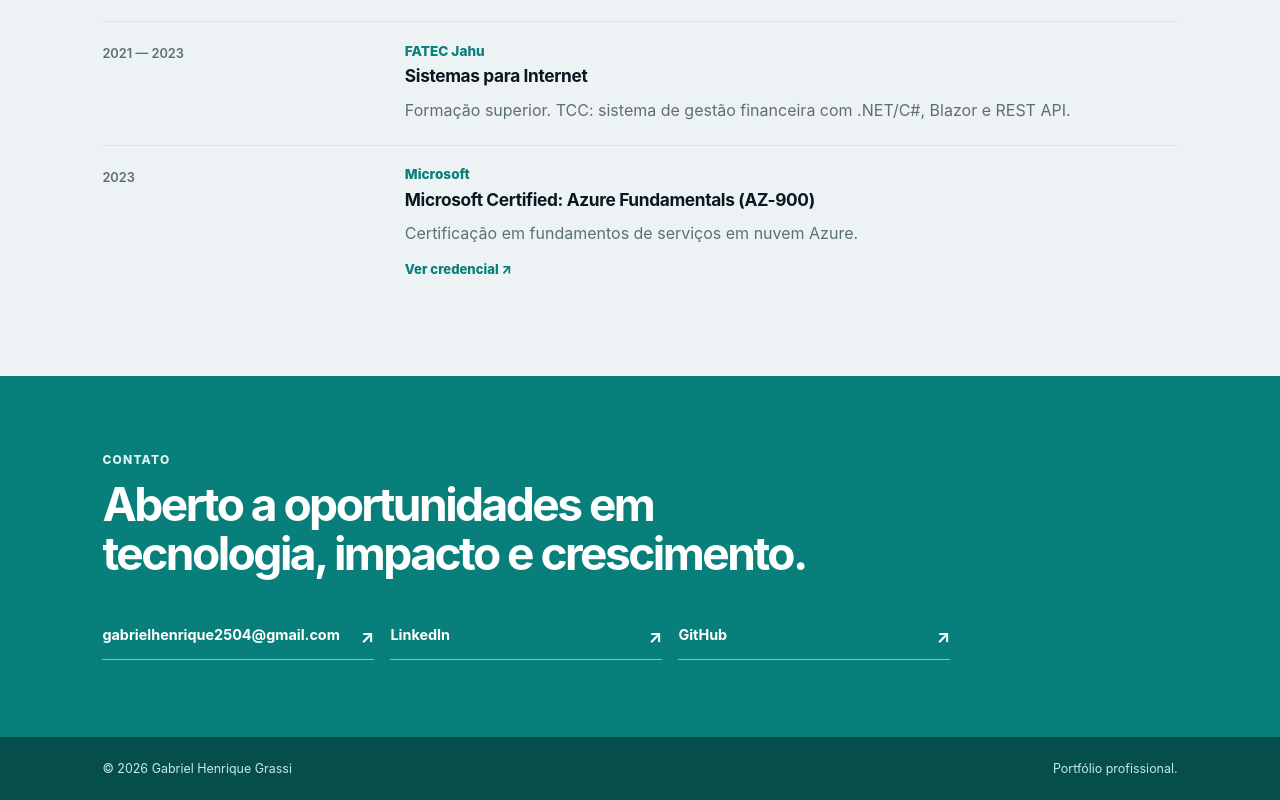
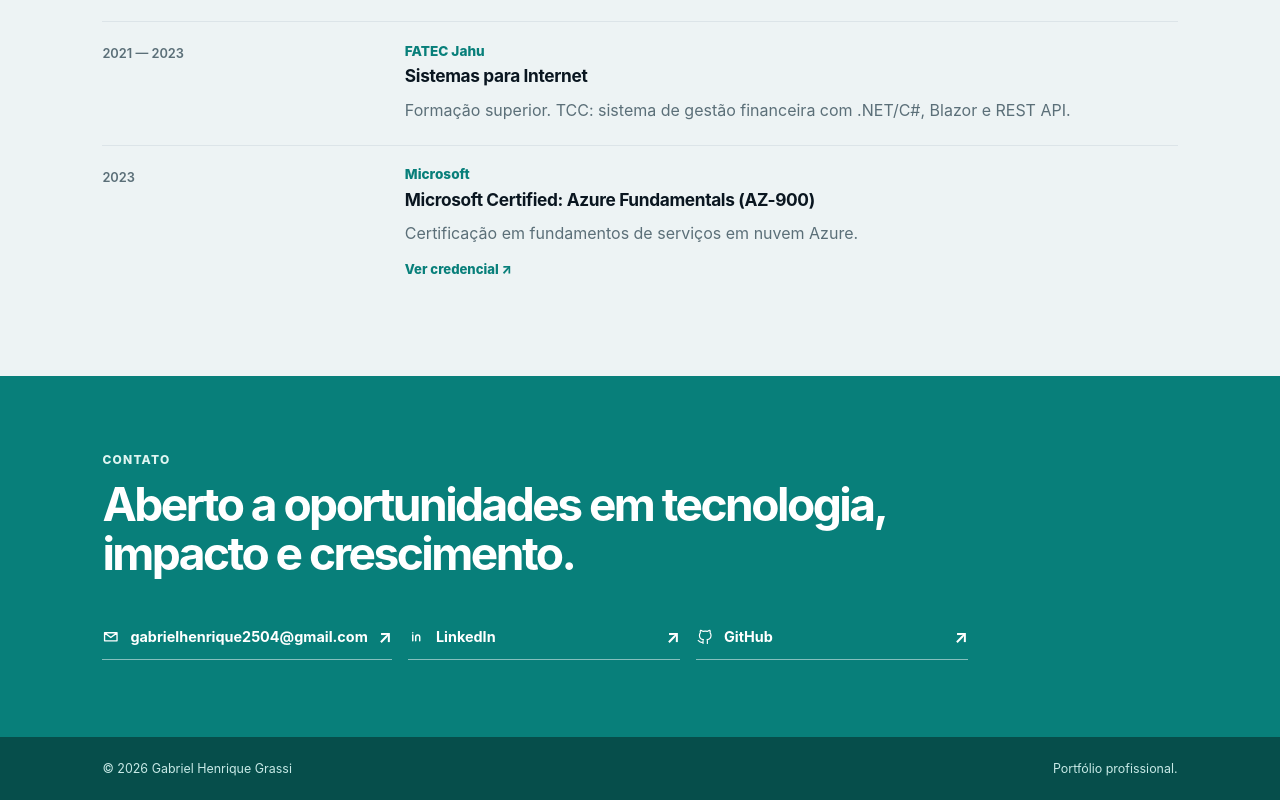
Before and after one commit to gbLw1/portfolio, a React (Vite) app: page / in a window 1280 px wide. Shown: the part 4135-4935 px from the top of the page. Built offline with nearby package versions, Linux system fonts and the light colour scheme.

Commit message:
feat: refine contact section

```diff
--- a/src/pages/home/ui/HomePage.tsx
+++ b/src/pages/home/ui/HomePage.tsx
@@ -2,6 +2,7 @@ import { profile } from '../../../shared/config/profile'
 import { useI18n } from '../../../shared/i18n'
 import { SectionHeading } from '../../../shared/ui/SectionHeading'
 import { BackToTop } from '../../../widgets/back-to-top/BackToTop'
+import { Contact } from '../../../widgets/contact/Contact'
 import { Education } from '../../../widgets/education/Education'
 import { Hero } from '../../../widgets/hero/Hero'
 import { Leadership } from '../../../widgets/leadership/Leadership'
@@ -13,7 +14,6 @@ import './home-page.css'
 
 export function HomePage() {
   const { copy } = useI18n()
-  const contacts = [`mailto:${profile.email}`, profile.linkedin, profile.github]
 
   return (
     <main className="portfolio">
@@ -61,26 +61,7 @@ export function HomePage() {
         <Education />
       </section>
 
-      <section className="contact section" id="contato">
-        <p className="eyebrow">{copy.contact.eyebrow}</p>
-        <h2>
-          {copy.contact.title}
-          {copy.contact.accent && <><br /><em>{copy.contact.accent}</em></>}
-        </h2>
-        <div className="contact-links">
-          {contacts.map((href, index) => (
-            <a
-              key={href}
-              href={href}
-              target={index ? '_blank' : undefined}
-              rel={index ? 'noreferrer' : undefined}
-            >
-              {index === 0 ? profile.email : copy.contact.links[index]}
-              <span>↗</span>
-            </a>
-          ))}
-        </div>
-      </section>
+      <Contact />
 
       <footer>
         <span>© {new Date().getFullYear()} {profile.name}</span>
--- a/src/pages/home/ui/home-page.css
+++ b/src/pages/home/ui/home-page.css
@@ -20,8 +20,7 @@
   text-transform: uppercase;
 }
 
-.section h2,
-.contact h2 {
+.section h2 {
   font-size: clamp(2rem, 3.6vw, 3.8rem);
   letter-spacing: -0.055em;
   line-height: 1.06;
@@ -382,44 +381,6 @@
   color: var(--muted);
 }
 
-.contact {
-  background: var(--accent);
-  color: #fff;
-}
-
-.contact .eyebrow {
-  color: #dff5f1;
-}
-
-.contact h2 {
-  max-width: 45rem;
-}
-
-.contact-links {
-  display: flex;
-  flex-wrap: wrap;
-  gap: 1rem;
-  margin-top: 2.25rem;
-}
-
-.contact-links a {
-  border-bottom: 1px solid rgba(255, 255, 255, 0.5);
-  display: flex;
-  font-size: 0.9rem;
-  font-weight: 700;
-  justify-content: space-between;
-  min-width: min(100%, 17rem);
-  padding: 0.75rem 0;
-}
-
-.contact-links a:hover {
-  border-color: #fff;
-}
-
-.contact-links span {
-  font-size: 1.1rem;
-}
-
 footer {
   background: #064e4b;
   color: #c7e9e6;
@@ -479,10 +440,6 @@ footer {
     grid-template-columns: 1fr;
   }
 
-  .contact h2 {
-    font-size: clamp(2rem, 9vw, 3rem);
-  }
-
   footer {
     flex-direction: column;
     gap: 0.7rem;
--- a/src/shared/i18n/messages.ts
+++ b/src/shared/i18n/messages.ts
@@ -42,7 +42,7 @@ export const messages: Record<Locale, Copy> = {
       { label: 'Visão sistêmica', items: ['Pensamento crítico', 'Resolução de problemas', 'Gestão de conflitos'] }
     ] },
     leadership: { eyebrow: 'Liderança técnica', title: 'O que faço como Tech Lead', intro: 'Conecto contexto de negócio, direção técnica e desenvolvimento do time para tornar entregas mais claras e sustentáveis.', areas: [{ label: 'Negócio & produto', text: 'Alinho expectativas com clientes e traduzo demandas em escopo técnico viável.' }, { label: 'Arquitetura & entrega', text: 'Direciono prioridades, decisões técnicas e a execução das entregas.' }, { label: 'Pessoas & qualidade', text: 'Desenvolvo autonomia com mentoria, 1:1s, feedback e code review.' }] },
-    contact: { eyebrow: 'Contato', title: 'Aberto a oportunidades em tecnologia, impacto e crescimento.', accent: '', links: ['E-mail', 'LinkedIn', 'GitHub'] }, footer: 'Portfólio profissional.'
+    contact: { eyebrow: 'Contato', title: 'Aberto a oportunidades em tecnologia, impacto e crescimento.', accent: '' }, footer: 'Portfólio profissional.'
   },
   'en-US': {
     meta: { title: 'Gabriel Henrique Grassi · Tech Lead', description: 'Tech Lead with experience in architecture, .NET, React, Azure, and technical leadership.' },
@@ -85,6 +85,6 @@ export const messages: Record<Locale, Copy> = {
       { label: 'Systems thinking', items: ['Critical thinking', 'Problem solving', 'Conflict management'] }
     ] },
     leadership: { eyebrow: 'Technical leadership', title: 'What I do as a Tech Lead', intro: 'I connect business context, technical direction, and team development to make delivery clearer and more sustainable.', areas: [{ label: 'Business & product', text: 'I align expectations with customers and turn requirements into viable technical scope.' }, { label: 'Architecture & delivery', text: 'I guide priorities, technical decisions, and delivery execution.' }, { label: 'People & quality', text: 'I develop autonomy through mentoring, 1:1s, feedback, and code review.' }] },
-    contact: { eyebrow: 'Contact', title: 'Open to opportunities in technology, impact, and growth.', accent: '', links: ['Email', 'LinkedIn', 'GitHub'] }, footer: 'Professional portfolio.'
+    contact: { eyebrow: 'Contact', title: 'Open to opportunities in technology, impact, and growth.', accent: '' }, footer: 'Professional portfolio.'
   }
 }
--- a/src/shared/i18n/types.ts
+++ b/src/shared/i18n/types.ts
@@ -26,6 +26,10 @@ export type Copy = {
     intro: string
     areas: { label: string; text: string }[]
   }
-  contact: { eyebrow: string; title: string; accent: string; links: string[] }
+  contact: {
+    eyebrow: string
+    title: string
+    accent: string
+  }
   footer: string
 }
--- /dev/null
+++ b/src/widgets/contact/Contact.tsx
@@ -0,0 +1,56 @@
+import type { ReactNode } from 'react'
+import { profile } from '../../shared/config/profile'
+import { useI18n } from '../../shared/i18n'
+import './contact.css'
+
+type ContactItem = {
+  label: string
+  href: string
+  external?: boolean
+  icon: ReactNode
+}
+
+export function Contact() {
+  const { copy } = useI18n()
+  const contacts: ContactItem[] = [
+    { label: profile.email, href: `mailto:${profile.email}`, icon: <EmailIcon /> },
+    { label: 'LinkedIn', href: profile.linkedin, external: true, icon: <LinkedInIcon /> },
+    { label: 'GitHub', href: profile.github, external: true, icon: <GitHubIcon /> },
+  ]
+
+  return (
+    <section className="contact section" id="contato">
+      <p className="eyebrow">{copy.contact.eyebrow}</p>
+      <h2>
+        {copy.contact.title}
+        {copy.contact.accent && <><br /><em>{copy.contact.accent}</em></>}
+      </h2>
+      <div className="contact-links">
+        {contacts.map((contact) => (
+          <a
+            key={contact.label}
+            href={contact.href}
+            target={contact.external ? '_blank' : undefined}
+            rel={contact.external ? 'noreferrer' : undefined}
+          >
+            {contact.icon}
+            <span>{contact.label}</span>
+            <span className="contact-link-arrow" aria-hidden="true">↗</span>
+          </a>
+        ))}
+      </div>
+    </section>
+  )
+}
+
+function EmailIcon() {
+  return <svg viewBox="0 0 24 24" aria-hidden="true"><path d="M3.5 6.5h17v11h-17zM4 7l8 6 8-6" fill="none" stroke="currentColor" strokeLinecap="round" strokeLinejoin="round" strokeWidth="1.8" /></svg>
+}
+
+function LinkedInIcon() {
+  return <svg viewBox="0 0 24 24" aria-hidden="true"><path d="M6.5 9.5v8M6.5 6.5v.1M10.5 17.5v-5c0-1.7 1.1-3 2.8-3s2.7 1.3 2.7 3v5M10.5 12.5c0-1.7 1.1-3 2.8-3" fill="none" stroke="currentColor" strokeLinecap="round" strokeWidth="2" /></svg>
+}
+
+function GitHubIcon() {
+  return <svg viewBox="0 0 24 24" aria-hidden="true"><path d="M8.5 19.5c-4 .8-4-2-5.5-2.5M15.5 21v-3.1c0-.9.1-1.5-.4-2 2.7-.3 5.4-1.3 5.4-6a4.7 4.7 0 0 0-1.3-3.3 4.4 4.4 0 0 0-.1-3.3s-1-.3-3.4 1.3a11.7 11.7 0 0 0-6.2 0C7.1 3 6.1 3.3 6.1 3.3A4.4 4.4 0 0 0 6 6.6a4.7 4.7 0 0 0-1.3 3.3c0 4.7 2.7 5.7 5.4 6-.5.5-.5 1.2-.5 2V21" fill="none" stroke="currentColor" strokeLinecap="round" strokeLinejoin="round" strokeWidth="1.6" /></svg>
+}
--- /dev/null
+++ b/src/widgets/contact/contact.css
@@ -0,0 +1,55 @@
+.contact {
+  background: var(--accent);
+  color: #fff;
+}
+
+.contact .eyebrow {
+  color: #dff5f1;
+}
+
+.contact h2 {
+  max-width: 45rem;
+}
+
+.contact-links {
+  display: flex;
+  flex-wrap: wrap;
+  gap: 1rem;
+  margin-top: 2.25rem;
+}
+
+.contact-links a {
+  align-items: center;
+  border-bottom: 1px solid rgba(255, 255, 255, 0.5);
+  display: flex;
+  font-size: 0.9rem;
+  font-weight: 700;
+  gap: 0.65rem;
+  min-width: min(100%, 17rem);
+  padding: 0.75rem 0;
+}
+
+.contact-links a:hover {
+  border-color: #fff;
+}
+
+.contact-links svg {
+  flex: 0 0 auto;
+  height: 1.1rem;
+  width: 1.1rem;
+}
+
+.contact-link-arrow {
+  font-size: 1.1rem;
+  margin-left: auto;
+}
+
+@media (max-width: 760px) {
+  .contact-links {
+    display: grid;
+  }
+
+  .contact-links a {
+    min-width: 100%;
+  }
+}
```
